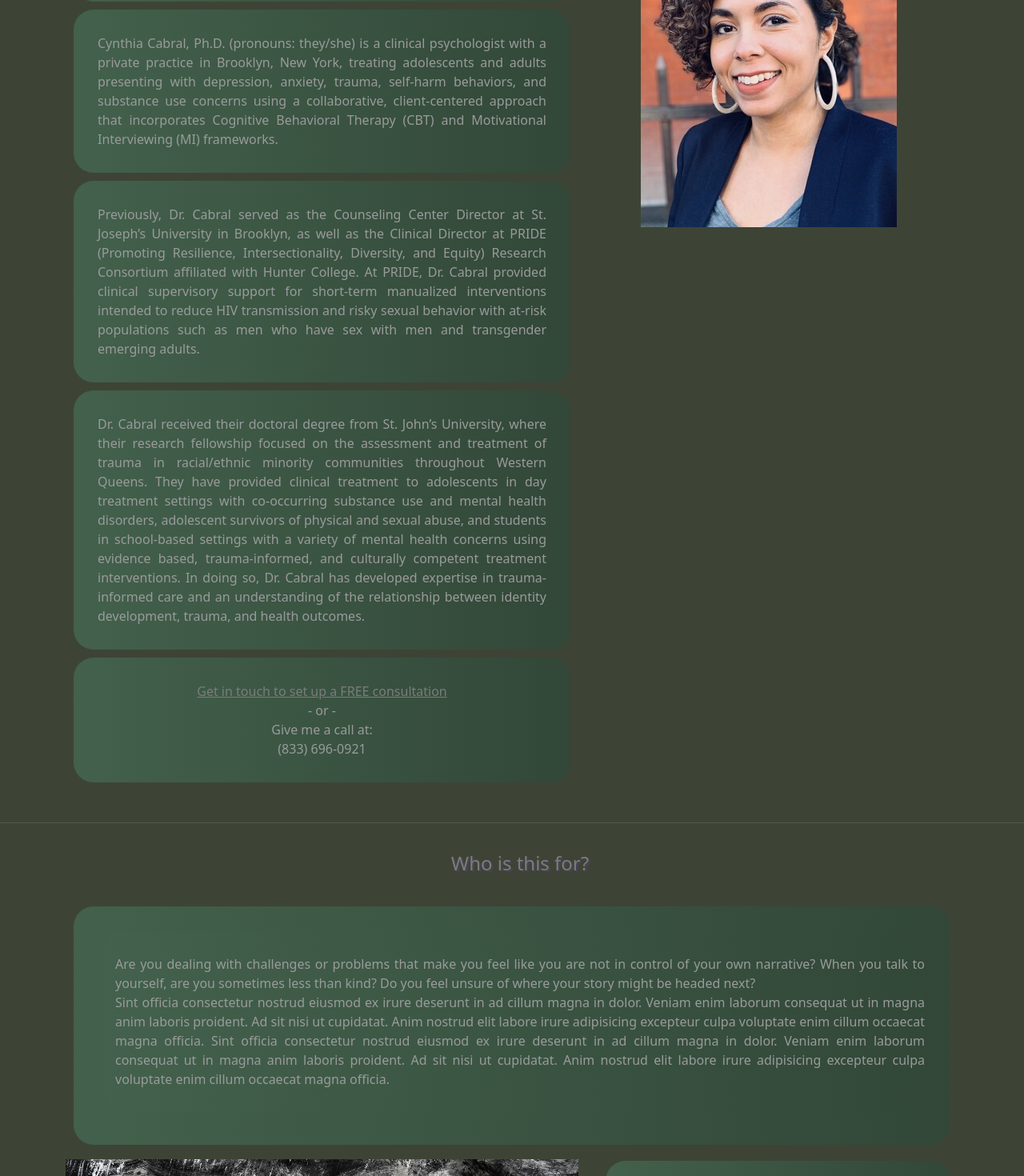
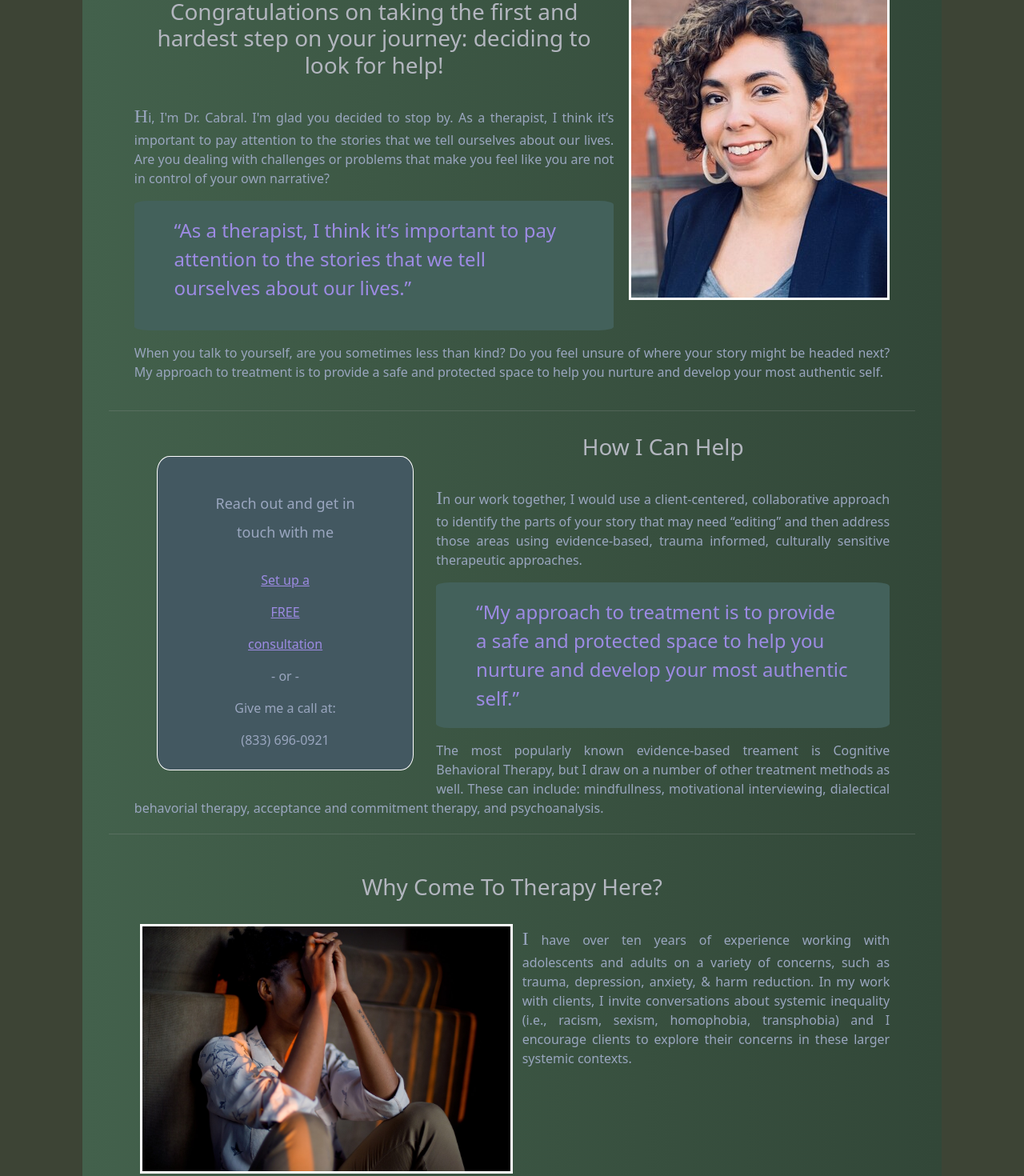
Before and after one commit to jstern718/psychotherapy-practice-website, a React (Create React App) app: page / in a window 1280 px wide. Shown: the part 400-1870 px from the top of the page at 80% size. Built offline with nearby package versions, Linux system fonts and the light colour scheme.

Commit message:
rearranging, mobile view, pullquotes, colors

```diff
--- a/src/App.css
+++ b/src/App.css
@@ -54,28 +54,42 @@
     border-radius: 25px;
 }
 
-p{
-    text-align: justify;
-    margin: 10px;
-    padding: 30px;
-    background: linear-gradient(to right, rgb(67, 97, 76), #324738);
-    color: #999b9a;
-    border-radius: 25px;
+.over{
+    padding: 3%;
 }
 
-.par2left{
-    color: #999b9a;
+.textbox{
+    text-align:justify;
+    padding: 3%;
+    background: linear-gradient(to right, rgb(67, 97, 76), #324738);
+    color: #9AA6BF;
     border-radius: 25px;
+    width: 100%;
+    margin-left: 0%;
+    margin-right: 0%;
+
 }
 
+.headshot{
+    display: block;
+    float:right;
+    margin-left: 2%;
+    margin-right: 0%;
+    margin-bottom: 3%;
+    border: 3px white solid;
+    padding: 0%;
+}
+
+
+
 .par2rightA{
-    color: #999b9a;
+    color: #9AA6BF;
     border-radius: 25px;
 
 }
 
 .par2rightB{
-    color: #999b9a;
+    color: #9AA6BF;
     border-radius: 25px;
 }
 
@@ -155,4 +169,81 @@ li{
 
 body{
     margin:0;
+
 }
+
+.Home{
+    margin-top: 0px;
+}
+
+.pullquote{
+    background: #43615b;
+    color: #9d8be4;
+    padding: 2%;
+    padding-left: 4%;
+    padding-right: 4%;
+    border-radius: 3%;
+
+    /* margin: 2%; */
+
+
+}
+
+.subhead{
+    margin-top: 3%;
+    margin-bottom: 3%;
+    color: #b3b6bf;
+
+
+
+}
+
+.par{
+    margin: 2%;
+    initial-letter: 200;
+}
+
+.advert{
+    display: block;
+    float:left;
+    margin: 3%;
+    padding: 1%;
+    text-align: center;
+    background-color: #435861;
+
+    border-color: white;
+    border-width: 1px;
+    border-style: solid;
+
+}
+
+.advert.top{
+    border-radius: 5%;
+}
+
+.advert.bottom{
+    border-radius: 0%;
+}
+
+.ad-text{
+    margin-left: 20%;
+    margin-right: 20%;
+    margin-top: 10%;
+    margin-bottom: 10%;
+    font-size: large;
+    line-height: 2;
+}
+
+.ad-bottom{
+    margin-left: 5%;
+    margin-right: 5%;
+    margin-top: 5%;
+    margin-bottom: 5%;
+    font-size: large;
+
+}
+
+.subpar::first-letter{
+    font-size: 1.5rem;
+    font-family: 'Times New Roman', Times, serif;
+}
--- a/src/App.js
+++ b/src/App.js
@@ -8,6 +8,7 @@ import './App.css';
 import Resources from "./Resources";
 import Speaking from "./Speaking";
 import About from "./About";
+import Contact from "./Contact";
 import Home from "./Home";
 import NavBar from "./NavBar";
 
@@ -20,6 +21,7 @@ function App() {
                 <Route path="/about" element={<About/>} />
                 <Route path="/speaking" element={<Speaking/>} />
                 <Route path="/resources" element={<Resources/>} />
+                <Route path="/contact" element={<Contact/>} />
                 <Route path="/" element={<Home/>} />
             </Routes>
         </BrowserRouter>
--- /dev/null
+++ b/src/Contact.js
@@ -0,0 +1,9 @@
+import React from "react"
+
+function Contact() {
+    return (
+        <div></div>
+        );
+  }
+
+export default Contact;
--- a/src/Home.js
+++ b/src/Home.js
@@ -11,119 +11,153 @@ function Home() {
                 {/* <img src={"/images/bloomHorizontal.jpeg"} className="img-fluid"/> */}
                 <br></br>
             </div>
-
             <div className="container">
-                <div className="row">
-                    <div className="col-7 par2left">
-                        <p>As a therapist, I think it’s important to pay attention to the stories that
-                            we tell ourselves about our lives.</p>
-                        <p>Cynthia Cabral, Ph.D. (pronouns: they/she) is a clinical psychologist
-                            with a private practice in Brooklyn, New York, treating adolescents and
-                             adults presenting with depression, anxiety, trauma, self-harm behaviors,
-                             and substance use concerns using a collaborative, client-centered approach
-                             that incorporates Cognitive Behavioral Therapy (CBT) and Motivational
-                             Interviewing (MI) frameworks.
+                <div className="row over">
+                    <div className="par2left textbox">
+                        <div className="par row">
+                            <div className="col">
+                                <div className="headshot">
+                                    <img src={"/images/cin_headshot.jpeg"} className="img-fluid"/>
+                                </div>
+                                <h3 className="text-center subhead">
+                                    Congratulations on taking the first and hardest step on your journey:
+                                    deciding to look for help!
+                                </h3>
+                                <p className="subpar">
+                                    Hi, I'm Dr. Cabral. I'm glad you decided to stop by. As a therapist, I think it’s important to
+                                    pay attention to the stories that we tell ourselves about
+                                    our lives. Are you dealing with challenges or problems that make you
+                                    feel like you are not in control of your own narrative?
+                                </p>
+                                <blockquote className="text-start pullquote row">
+                                    <p>
+                                        <q className="fs-4">
+                                        As a therapist, I think it’s important to pay attention to the stories that
+                                        we tell ourselves about our lives.
+                                        </q>
                                     </p>
 
-                        <p>Previously, Dr. Cabral served as the Counseling Center Director at St.
-                            Joseph’s University in Brooklyn, as well as the  Clinical Director at PRIDE
-                            (Promoting Resilience, Intersectionality, Diversity, and Equity) Research
-                            Consortium affiliated with Hunter College. At PRIDE, Dr. Cabral provided
-                            clinical supervisory support for short-term manualized interventions intended
-                            to reduce HIV transmission and risky sexual behavior with at-risk populations
-                            such as men who have sex with men and transgender emerging adults.
-                        </p>
-                        <p>Dr. Cabral received their doctoral degree from St. John’s University,
-                                where their research fellowship focused on the assessment and treatment
-                                of trauma in racial/ethnic minority communities throughout Western Queens.
-                                They have provided clinical treatment to adolescents in day treatment
-                                settings with co-occurring substance use and mental health disorders,
-                                adolescent survivors of physical and sexual abuse, and students in
-                                school-based settings with a variety of mental health concerns using
-                                evidence based, trauma-informed, and culturally competent treatment
-                                interventions. In doing so, Dr. Cabral has developed expertise in
-                                trauma-informed care and an understanding of the relationship between
-                                identity development, trauma, and health outcomes.
-                        </p>
-                    <div>
-                                <p className="text-center">
-                                    <a href="wwww.google.com" style={{color:"#7a7d7b"}}>
-                                        Get in touch to set up a FREE consultation
-                                    </a>
-                                    <br/>
-                                    - or -
-                                    <br/>
-                                    Give me a call at:
-                                    <br/>
-                                    (833) 696-0921
+                                </blockquote>
+                                <p>
+                                    When you talk to yourself, are you sometimes less than
+                                    kind? Do you feel unsure of where your story might be
+                                    headed next? My approach to treatment is to provide a safe
+                                    and protected space to help you nurture and develop your
+                                    most authentic self.
                                 </p>
 
                             </div>
                         </div>
 
+                        <hr></hr>
 
-                    <div className="col-5 row">
-                        <div className="par2rightA">
-                            <img src={"/images/cin_headshot.jpeg"} className="img-fluid"/>
+                        <div className="par">
+                            <div className="container">
+                                <div className="col">
+                                    <div className="advert top">
+                                        <p className="text-center ad-text">
+                                                Reach out and get in touch with me
+                                        </p>
+                                        <p>
+                                            <a href="wwww.google.com" style={{color:"#9d8be4"}}>
+                                                Set up a
+                                            </a>
+                                        </p>
+                                        <p>
+                                            <a href="wwww.google.com" style={{color:"#9d8be4"}}>
+                                                FREE
+                                            </a>
+                                        </p>
+                                        <p>
+                                            <a href="wwww.google.com" style={{color:"#9d8be4"}}>
+                                                consultation
+                                            </a>
+                                        </p>
+                                        <p>
+                                            - or -
+                                        </p>
+                                        <p>
+                                            Give me a call at:
+                                        </p>
+                                        <p>
+                                            (833) 696-0921
+                                        </p>
                                     </div>
-
-
-
 
                                 </div>
 
+                                <div className="col">
+                                    <h3 className="text-center subhead">
+                                        How I Can Help
+                                    </h3>
+                                    <p className="subpar">
+                                        In our work together, I would use a client-centered,
+                                        collaborative approach to identify the parts of your story
+                                        that may need “editing” and then address those areas using
+                                        evidence-based, trauma informed, culturally sensitive
+                                        therapeutic approaches.
+                                    </p>
+                                    <blockquote>
+                                        <p className="text-start pullquote row">
+                                            <q className="fs-4">
+                                            My approach to treatment is to provide a safe
+                                            and protected space to help you nurture and develop your
+                                            most authentic self.
+                                            </q>
+                                        </p>
 
+                                    </blockquote>
+                                    <p>
+                                        The most popularly known evidence-based treament is Cognitive Behavioral Therapy,
+                                        but I draw on a number of other treatment methods as well. These can include: mindfullness,
+                                        motivational interviewing, dialectical behavorial therapy, acceptance and commitment therapy,
+                                        and psychoanalysis.
+                                    </p>
+                                </div>
+                            </div>
+                        </div>
+                        <hr></hr>
+                        <div className="par row">
+                            <h3 className="text-center subhead">
+                                    Why Come To Therapy Here?
+                            </h3>
+                            <div className="headshot col">
+                                <img src={"/images/sad_woman.jpg"} className="img-fluid"/>
+                            </div>
+                            <div className="col">
+
+                                <p className="subpar">
+                                    I have over ten years of experience working with adolescents
+                                    and adults on a variety of concerns, such as trauma,
+                                    depression, anxiety, & harm reduction. In my work with
+                                    clients, I invite conversations about systemic inequality
+                                    (i.e., racism, sexism, homophobia, transphobia) and I
+                                    encourage clients to explore their concerns in these larger
+                                    systemic contexts.
+                                </p>
 
                             </div>
+
                         </div>
-
-            <br/>
-            <hr/>
+                <hr />
 
                 <div className="container" id="WhoThisIsFor">
                     <div className="row">
-                    <h4>Who is this for?</h4>
-                </div>
-                <div className="row par1">
-                    <p> Are you dealing with challenges or problems that make you
-                        feel like you are not in control of your own narrative?
-                        When you talk to yourself, are you sometimes less than
-                        kind?
-                        Do you feel unsure of where your story might be
-                        headed next?
-                        <br/>
-                        Sint officia consectetur nostrud eiusmod ex irure
-                        deserunt in ad cillum magna in dolor. Veniam enim
-                        laborum consequat ut in magna anim laboris proident.
-                        Ad sit nisi ut cupidatat. Anim nostrud elit labore
-                        irure adipisicing excepteur culpa voluptate enim cillum
-                        occaecat magna officia. Sint officia consectetur nostrud
-                        eiusmod ex irure deserunt in ad cillum magna in dolor.
-                        Veniam enim laborum consequat ut in magna anim laboris
-                        proident. Ad sit nisi ut cupidatat. Anim nostrud elit
-                        labore irure adipisicing excepteur culpa voluptate enim
-                        cillum occaecat magna officia.
-                    </p>
-                </div>
 
-                <div className="row">
-                    <div className="col-7 mt-2 par2left">
-                        <img src={"/images/rain.jpeg"} className="img-fluid"/>
-                    </div>
                         <div className="col-5 par2rightB">
-                        <p>
-                        <span style={{color:"#7a7d7b", fontSize:"larger"}}>
-                        We specialize in treating:</span><br/>
+                            <div>
+                                <span className="subhead">
+                                    I specialize in treating:</span><br/>
                                 <ul>
                                 <br/>
                                 <li>Anxiety</li>
                                 <li>Trauma and PTSD</li>
                                 <li>Depression</li>
                                 </ul>
-                        </p>
+                            </div>
                             <div>
                                 <p>
-                                <span style={{color:"#7a7d7b", fontSize:"larger"}}>
+                                    <span className="subhead">
                                     Additional Areas of Expertise:</span><br/>
                                     <div className="row">
                                     <ul className="col-6">
@@ -155,8 +189,12 @@ function Home() {
                                 </p>
 
                             </div>
-                        <div>
-                                <p className="text-center">
+                        </div>
+                        <div className="col-7 mt-2 par2left">
+                            <img src={"/images/rain.jpeg"} className="img-fluid headshot"/>
+                        </div>
+                        <div className="advert bottom">
+                            <p className="ad-bottom">
                                     Find out how I can help you take control:
                                 <br/>
                                 <br/>
@@ -170,38 +208,22 @@ function Home() {
                             </p>
 
                         </div>
+
                 </div>
+
+
+
+
                     </div>
                 </div>
 
+
+            </div>
+            </div>
             <br/>
-            <hr/>
 
-            <div className="container" id="HowICanHelp">
-                <h4>How can we help?</h4>
-                <p>My approach to treatment is to provide a safe and protected
-                    space to help you nurture and develop your most authentic
-                    self. In our work together, I would use a client-centered,
-                    collaborative approach to identify the parts of your story
-                    that may need “editing” and then address those areas using
-                    evidence-based, trauma informed, culturally sensitive
-                    therapeutic approaches (like Cognitive Behavioral Therapy).</p>
         </div>
 
-            <br/>
-            <hr/>
-
-            <div className="container" id="WhyUs">
-                <h4>Why us?</h4>
-                <p>I have over ten years of experience working with adolescents
-                    and adults on a variety of concerns, such as trauma,
-                    depression, anxiety, & harm reduction. In my work with
-                    clients, I invite conversations about systemic inequality
-                    (i.e., racism, sexism, homophobia, transphobia) and I
-                    encourage clients to explore their concerns in these larger
-                    systemic contexts.</p>
-            </div>
-        </div>
     );
   }
 
--- a/src/home.css
+++ b/src/home.css
@@ -1,5 +0,0 @@
-
-
-.Home{
-    margin-top: 60px;
-}
```
Also changed, not shown: src/NavBar.js (+12 -25 lines), public/images/sad_woman.jpg (added). Lines whose indentation alone changed are shown as unchanged.
